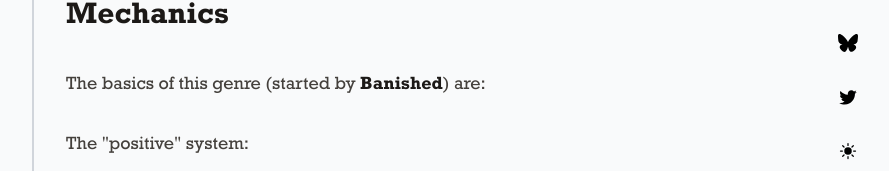
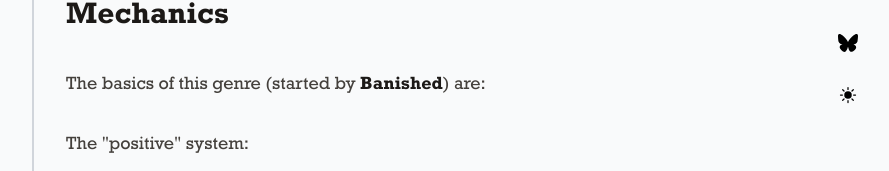
Before and after one commit to tsraveling/tsraveling.github.io, a Next.js app: page /city-builders in a window 1280 px wide. Shown: the part 227-398 px from the top of the page, without its empty margins (188-1077 px from the left). Built offline with nearby package versions, Linux system fonts and the light colour scheme.

Commit message:
Removed Twitter

```diff
--- a/src/app/page.tsx
+++ b/src/app/page.tsx
@@ -27,10 +27,6 @@ export default function Home() {
           </a>{" "}
           You can find some of my writing below -- if you like it (or hate it!)
           feel free to reach out to me on{" "}
-          <a href="https://twitter.com/tsraveling" target="_blank">
-            Twitter
-          </a>{" "}
-          or{" "}
           <a
             href="https://bsky.app/profile/tsraveling.bsky.social"
             target="_blank"
--- a/src/components/Icons.tsx
+++ b/src/components/Icons.tsx
@@ -14,25 +14,6 @@ export function BlueSkyIcon(props: SVGProps<SVGSVGElement>) {
       <path
         fill="currentColor"
         d="M12 10.8c-1.087-2.114-4.046-6.053-6.798-7.995C2.566.944 1.561 1.266.902 1.565C.139 1.908 0 3.08 0 3.768c0 .69.378 5.65.624 6.479c.815 2.736 3.713 3.66 6.383 3.364q.204-.03.415-.056q-.207.033-.415.056c-3.912.58-7.387 2.005-2.83 7.078c5.013 5.19 6.87-1.113 7.823-4.308c.953 3.195 2.05 9.271 7.733 4.308c4.267-4.308 1.172-6.498-2.74-7.078a9 9 0 0 1-.415-.056q.21.026.415.056c2.67.297 5.568-.628 6.383-3.364c.246-.828.624-5.79.624-6.478c0-.69-.139-1.861-.902-2.206c-.659-.298-1.664-.62-4.3 1.24C16.046 4.748 13.087 8.687 12 10.8"
-      ></path>
-    </svg>
-  );
-}
-
-export function TwitterIcon(props: SVGProps<SVGSVGElement>) {
-  const { className, ...rest } = props;
-  return (
-    <svg
-      xmlns="http://www.w3.org/2000/svg"
-      width="1.2em"
-      height="1.2em"
-      viewBox="0 0 24 24"
-      className={clsx("-translate-y-0.5", className)}
-      {...rest}
-    >
-      <path
-        fill="currentColor"
-        d="M22.46 6c-.77.35-1.6.58-2.46.69c.88-.53 1.56-1.37 1.88-2.38c-.83.5-1.75.85-2.72 1.05C18.37 4.5 17.26 4 16 4c-2.35 0-4.27 1.92-4.27 4.29c0 .34.04.67.11.98C8.28 9.09 5.11 7.38 3 4.79c-.37.63-.58 1.37-.58 2.15c0 1.49.75 2.81 1.91 3.56c-.71 0-1.37-.2-1.95-.5v.03c0 2.08 1.48 3.82 3.44 4.21a4.2 4.2 0 0 1-1.93.07a4.28 4.28 0 0 0 4 2.98a8.52 8.52 0 0 1-5.33 1.84q-.51 0-1.02-.06C3.44 20.29 5.7 21 8.12 21C16 21 20.33 14.46 20.33 8.79c0-.19 0-.37-.01-.56c.84-.6 1.56-1.36 2.14-2.23"
       ></path>
     </svg>
   );
--- a/src/components/Nav.tsx
+++ b/src/components/Nav.tsx
@@ -8,7 +8,6 @@ import {
   DarkModeIcon,
   HomeIcon,
   LightModeIcon,
-  TwitterIcon,
 } from "./Icons";
 
 interface NavIconLinkProps {
@@ -77,9 +76,6 @@ const Nav: React.FC<NavProps> = ({ showOnlyOnHover = true }) => {
       <NavIconLink href="/" label="Comment on BlueSky">
         <BlueSkyIcon className={iconClasses} />
       </NavIconLink>
-      <NavIconLink href="/" label="Comment on Twitter">
-        <TwitterIcon className={iconClasses} />
-      </NavIconLink>
       <button
         className={buttonClasses + " -mt-1"}
         onClick={toggleTheme}
```
